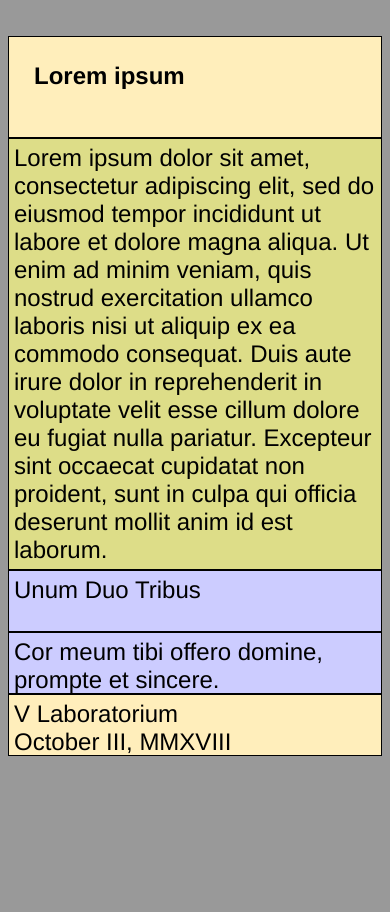
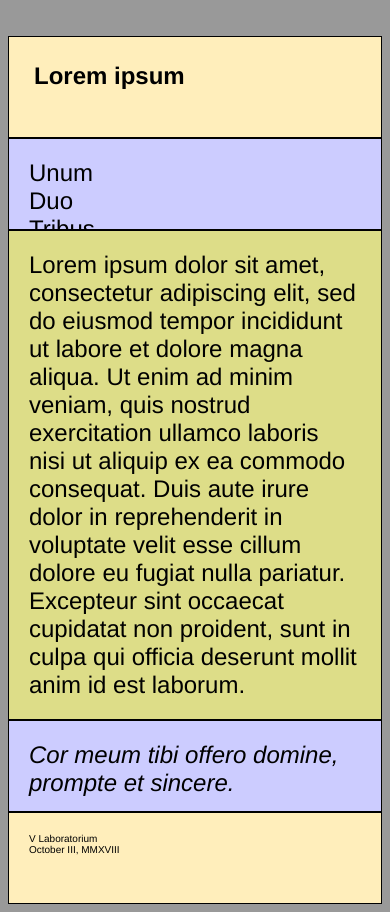
Before and after one commit to SnarkosaurusRex/cs336, a plain HTML site: page lab05/lab05.html in a window 390 px wide. Before the commit the page ends 844 px from the top, so only its background shows below. Drawn offline with Linux system fonts and the light colour scheme.

Commit message:
more Lab 5 WIP

```diff
--- a/lab05/lab05.html
+++ b/lab05/lab05.html
@@ -14,7 +14,11 @@
         Lorem ipsum dolor sit amet, consectetur adipiscing elit, sed do eiusmod tempor incididunt ut labore et dolore magna aliqua. Ut enim ad minim veniam, quis nostrud exercitation ullamco laboris nisi ut aliquip ex ea commodo consequat. Duis aute irure dolor in reprehenderit in voluptate velit esse cillum dolore eu fugiat nulla pariatur. Excepteur sint occaecat cupidatat non proident, sunt in culpa qui officia deserunt mollit anim id est laborum.
       </article>
 
-      <nav>Unum Duo Tribus</nav>
+      <nav>
+        Unum<br/>
+        Duo<br/>
+        Tribus
+      </nav>
 
       <aside>Cor meum tibi offero domine, prompte et sincere.</aside>
     </div>
--- a/lab05/lab05style.css
+++ b/lab05/lab05style.css
@@ -4,7 +4,7 @@ body {
 }
 
 #main {
-    min-height: 500px;
+    min-height: 500px;  /*change to 360px(??)*/
     margin: 0px;
     padding: 0px;
     display: flex;
@@ -13,7 +13,7 @@ body {
 
 #main > article {
     /*margin: 4px;*/
-    padding: 5px;
+    padding: 20px;
     border: 1px solid black;
     background: #dddd88;
     flex: 3 1 60%;
@@ -22,27 +22,29 @@ body {
 
 #main > nav {
     /*margin: 4px;*/
-    padding: 5px;
+    padding: 20px;
     border: 1px solid black;
     background: #ccccff;
     flex: 1 6 20%;
     order: 1;
+    text-align: right;
 }
 
 #main > aside {
     /*margin: 4px;*/
-    padding: 5px;
+    padding: 20px;
     border: 1px solid black;
     background: #ccccff;
     flex: 1 6 20%;
     order: 3;
+    font-style: italic;
 }
 
 header {
     display: block;
     /*margin: 4px;*/
     padding: 25px;
-    min-height: 100px;
+    min-height: 90px;
     border: 1px solid black;
     background: #ffeebb;
     font-weight: bold;  /*change this to use h1 tag instead? (if so, might need to mess with h1's margins/padding) */
@@ -51,10 +53,11 @@ header {
 footer {
     display: block;
     /*margin: 4px;*/
-    padding: 5px;
-    min-height: 100px;
+    padding: 20px;
+    min-height: 90px;
     border: 1px solid black;
     background: #ffeebb;
+    font-size: 10px;
 }
 
 /* Too narrow to support three columns */
@@ -63,9 +66,14 @@ footer {
         flex-direction: column;
     }
 
-    #main > article, #main > nav, #main > aside {
+    #main > nav {
+        text-align: left;
+        order: 0;
+    }
+
+    #main > article, #main > aside {
     /* Return them to document order */
-        order: 0;
+        order: 1;
     }
 
     #main > nav, #main > aside, header, footer {
```
